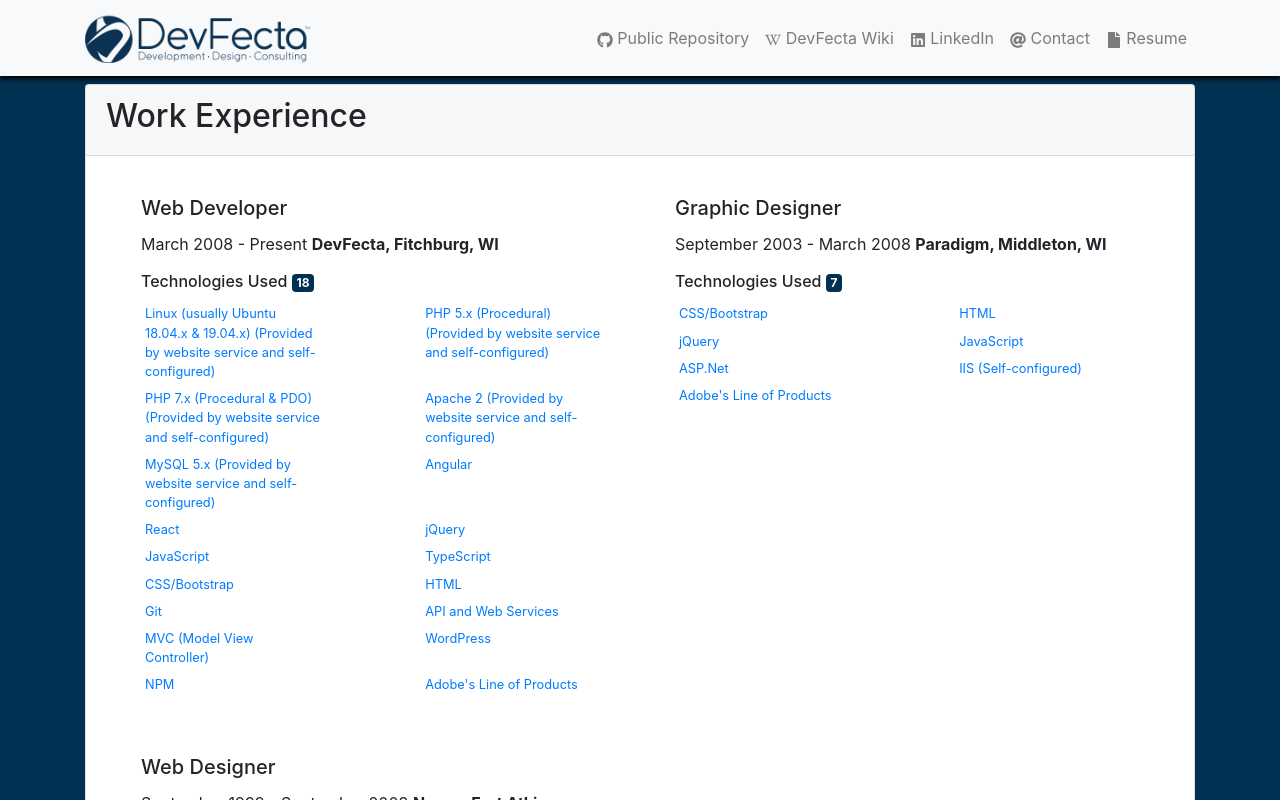
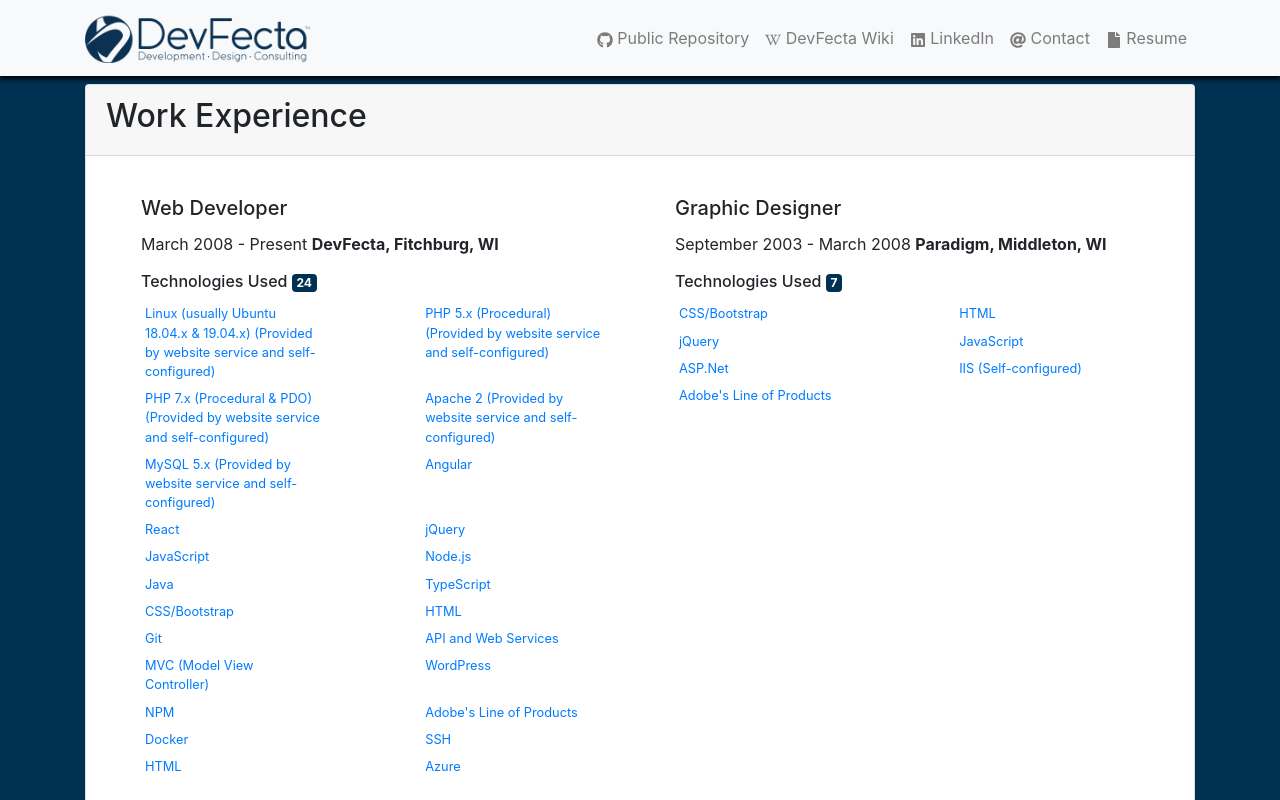
Before and after one commit to devfecta/devfecta.github.io, a React (Create React App) app: page /resume in a window 1280 px wide. Shown: the top 800 px of the page. Built offline with nearby package versions, Linux system fonts and the light colour scheme.

Commit message:
Fixed the intro text overlay.

```diff
--- a/public/resumeData.json
+++ b/public/resumeData.json
@@ -1,28 +1,35 @@
 
 {
     "technologies" : {
-        "aws" : { "description" : "Amazon Web Services", "wiki" : "https://github.com/devfecta/devfecta.github.io/wiki/Amazon-Web-Services" },
-        "php5" : { "description" : "PHP 5.x (Procedural) (Provided by website service and self-configured)", "wiki" : "https://github.com/devfecta/devfecta.github.io/wiki/PHP" },
-        "php7" : { "description" : "PHP 7.x (Procedural & PDO) (Provided by website service and self-configured)", "wiki" : "https://github.com/devfecta/devfecta.github.io/wiki/PHP" },
-        "linux" : { "description" : "Linux (usually Ubuntu 18.04.x & 19.04.x) (Provided by website service and self-configured)", "wiki" : "https://github.com/devfecta/devfecta.github.io/wiki/Linux" },
-        "apache" : { "description" : "Apache 2 (Provided by website service and self-configured)", "wiki" : "https://github.com/devfecta/devfecta.github.io/wiki/Apache" },
-        "mysql" : { "description" : "MySQL 5.x (Provided by website service and self-configured)", "wiki" : "https://github.com/devfecta/devfecta.github.io/wiki/MySQL" },
-        "css" : { "description" : "CSS/Bootstrap", "wiki" : "https://github.com/devfecta/devfecta.github.io/wiki/CSS" },
-        "html" : { "description" : "HTML", "wiki" : "https://github.com/devfecta/devfecta.github.io/wiki/HTML" },
-        "angular" : { "description" : "Angular", "wiki" : "https://github.com/devfecta/devfecta.github.io/wiki/Angular" },
-        "jquery" : { "description" : "jQuery", "wiki" : "https://github.com/devfecta/devfecta.github.io/wiki/jQuery" },
-        "javascript" : { "description" : "JavaScript", "wiki" : "https://github.com/devfecta/devfecta.github.io/wiki/JavaScript" },
-        "git" : { "description" : "Git", "wiki" : "https://github.com/devfecta/devfecta.github.io/wiki/Git" },
-        "api" : { "description" : "API and Web Services", "wiki" : "https://github.com/devfecta/devfecta.github.io/wiki/API-and-Web-Services" },
-        "mvc" : { "description" : "MVC (Model View Controller)", "wiki" : "https://github.com/devfecta/devfecta.github.io/wiki/MVC" },
-        "asp" : { "description" : "ASP.Net", "wiki" : "https://github.com/devfecta/devfecta.github.io/wiki/ASP.Net" },
-        "iis" : { "description" : "IIS (Self-configured)", "wiki" : "https://github.com/devfecta/devfecta.github.io/wiki/IIS" },
-        "wordpress" : { "description" : "WordPress", "wiki" : "https://github.com/devfecta/devfecta.github.io/wiki/WordPress" },
-        "npm" : { "description" : "NPM", "wiki" : "https://github.com/devfecta/devfecta.github.io/wiki/NPM" },
-        "postman" : { "description" : "Adobe's Line of Products", "wiki" : "https://github.com/devfecta/devfecta.github.io/wiki/Postman" },
-        "react" : { "description" : "React", "wiki" : "https://github.com/devfecta/devfecta.github.io/wiki/React" },
-        "typescript" : { "description" : "TypeScript", "wiki" : "https://github.com/devfecta/devfecta.github.io/wiki/TypeScript" },
         "adobe" : { "description" : "Adobe's Line of Products", "wiki" : "https://github.com/devfecta/devfecta.github.io/wiki/Adobe" }
+        , "aws" : { "description" : "Amazon Web Services", "wiki" : "https://github.com/devfecta/devfecta.github.io/wiki/Amazon-Web-Services" }
+        , "angular" : { "description" : "Angular", "wiki" : "https://github.com/devfecta/devfecta.github.io/wiki/Angular" }
+        , "apache" : { "description" : "Apache 2 (Provided by website service and self-configured)", "wiki" : "https://github.com/devfecta/devfecta.github.io/wiki/Apache" }
+        , "api" : { "description" : "API and Web Services", "wiki" : "https://github.com/devfecta/devfecta.github.io/wiki/API-and-Web-Services" }
+        , "asp" : { "description" : "ASP.Net", "wiki" : "https://github.com/devfecta/devfecta.github.io/wiki/ASP.Net" }
+        , "azure" : { "description" : "Azure", "wiki" : "https://github.com/devfecta/devfecta.github.io/wiki/Azure" }
+        , "css" : { "description" : "CSS/Bootstrap", "wiki" : "https://github.com/devfecta/devfecta.github.io/wiki/CSS" }
+        , "docker" : { "description" : "Docker", "wiki" : "https://github.com/devfecta/devfecta.github.io/wiki/Docker" }
+        , "git" : { "description" : "Git", "wiki" : "https://github.com/devfecta/devfecta.github.io/wiki/Git" }
+        , "gcp" : { "description" : "HTML", "wiki" : "https://github.com/devfecta/devfecta.github.io/wiki/Google-Cloud-Platform" }
+        , "html" : { "description" : "HTML", "wiki" : "https://github.com/devfecta/devfecta.github.io/wiki/HTML" }
+        , "iis" : { "description" : "IIS (Self-configured)", "wiki" : "https://github.com/devfecta/devfecta.github.io/wiki/IIS" }
+        , "ionic" : { "description" : "Ionic", "wiki" : "https://github.com/devfecta/devfecta.github.io/wiki/Ionic" }
+        , "java" : { "description" : "Java", "wiki" : "https://github.com/devfecta/devfecta.github.io/wiki/Java" }
+        , "javascript" : { "description" : "JavaScript", "wiki" : "https://github.com/devfecta/devfecta.github.io/wiki/JavaScript" }
+        , "jquery" : { "description" : "jQuery", "wiki" : "https://github.com/devfecta/devfecta.github.io/wiki/jQuery" }
+        , "linux" : { "description" : "Linux (usually Ubuntu 18.04.x & 19.04.x) (Provided by website service and self-configured)", "wiki" : "https://github.com/devfecta/devfecta.github.io/wiki/Linux" }
+        , "mvc" : { "description" : "MVC (Model View Controller)", "wiki" : "https://github.com/devfecta/devfecta.github.io/wiki/MVC" }
+        , "mysql" : { "description" : "MySQL 5.x (Provided by website service and self-configured)", "wiki" : "https://github.com/devfecta/devfecta.github.io/wiki/MySQL" }
+        , "nodejs" : { "description" : "Node.js", "wiki" : "https://github.com/devfecta/devfecta.github.io/wiki/Node.js" }
+        , "npm" : { "description" : "NPM", "wiki" : "https://github.com/devfecta/devfecta.github.io/wiki/NPM" }
+        , "php5" : { "description" : "PHP 5.x (Procedural) (Provided by website service and self-configured)", "wiki" : "https://github.com/devfecta/devfecta.github.io/wiki/PHP" }
+        , "php7" : { "description" : "PHP 7.x (Procedural & PDO) (Provided by website service and self-configured)", "wiki" : "https://github.com/devfecta/devfecta.github.io/wiki/PHP" }
+        , "postman" : { "description" : "Adobe's Line of Products", "wiki" : "https://github.com/devfecta/devfecta.github.io/wiki/Postman" }
+        , "react" : { "description" : "React", "wiki" : "https://github.com/devfecta/devfecta.github.io/wiki/React" }
+        , "ssh" : { "description" : "SSH", "wiki" : "https://github.com/devfecta/devfecta.github.io/wiki/SSH" }
+        , "typescript" : { "description" : "TypeScript", "wiki" : "https://github.com/devfecta/devfecta.github.io/wiki/TypeScript" }
+        , "wordpress" : { "description" : "WordPress", "wiki" : "https://github.com/devfecta/devfecta.github.io/wiki/WordPress" }
     },
 
     "jobs": [
@@ -31,7 +38,7 @@
             "jobTitle" : "Web Developer",
             "city" : "Fitchburg, WI",
             "description" : "Design and develop websites using an array of technologies, languages, and frameworks, along with providing graphic design services.",
-            "technologiesUsed" : ["linux", "php5", "php7", "apache", "mysql", "angular", "react", "jquery", "javascript", "typescript", "css", "html", "git", "api", "mvc", "wordpress", "npm", "postman"],
+            "technologiesUsed" : ["linux", "php5", "php7", "apache", "mysql", "angular", "react", "jquery", "javascript", "nodejs", "java", "typescript", "css", "html", "git", "api", "mvc", "wordpress", "npm", "postman", "docker", "ssh", "gcp", "azure"],
             "startDate": "March 2008",
             "endDate": "Present"
         },
--- a/src/components/Footer.js
+++ b/src/components/Footer.js
@@ -6,7 +6,7 @@
 
         return (
             <footer className="text-light text-center">
-                <span>&copy; DevFecta</span>
+                <span className="container">&copy; DevFecta</span>
             </footer>
         );
     }
--- a/src/components/Resume.js
+++ b/src/components/Resume.js
@@ -8,13 +8,19 @@
     let clients = "";
 
     const techStyle = {
-        "font-size": "80%"
+        fontSize: "80%"
     }
 
     if (props.resumeData.jobs) {
-        console.log('test');
-        console.log(props.resumeData.jobs);
+
+        console.log(props.resumeData.jobs.sort());
+        // let test = [...props.resumeData.jobs].sort((jobOne, jobTwo) => (jobOne.companyName[1] > jobTwo.companyName[1]) || (jobOne.companyName[1] === jobTwo.companyName[1] ? -1 : 0) );
+
         workExperience = props.resumeData.jobs.map( (job, index) => {
+
+           // let test = [...job.technologiesUsed].sort((jobOne, jobTwo) => jobOne[index] > jobTwo[index] ? 1 : -1);
+           // console.log(test);
+
             return (
 
                 <div key={index} className="card col-md-6 col-sm-12 border-0">
@@ -27,6 +33,8 @@
                                 <h6>Technologies Used <span className="badge badge-devfecta">{job.technologiesUsed.length}</span></h6>
                                 <ul className="list-inline row justify-content-between" style={techStyle}>
                                     {
+
+
                                         job.technologiesUsed.map( (technology, index) => {
                                             return (
                                                 <li key={index} className="list-inline-item col-md-5 m-1">
@@ -55,7 +63,7 @@
 
     return(
 
-        <section className="pb-2">
+        <section className="container-fluid pb-2">
             <article id="resumeArticle" className="container my-1">
                 <div className="card">
                     <div className="card-header">
--- a/src/components/Services.js
+++ b/src/components/Services.js
@@ -7,13 +7,11 @@
     render() {
 
         return (
-
-            <section>
+            <div>
+            <section className="container-fluid">
                 <div id="serviceImage" className="w-100"></div>
                 <article id="serviceArticle">
-
-
-                    <div id="serviceIntro" className="row text-light d-flex align-items-center">
+                    <div id="serviceIntro" className="px-3 text-light d-flex align-items-center">
                             <p className="container">DevFecta is a web development, design, and consulting company based in Madison, Wisconsin that offers professional
                                 website design, web development, and graphic design services. In addition, I also offer consulting services for
                                 when you just need a little help with a current web project.</p>
@@ -47,10 +45,14 @@
                     </div>
                 </article>
 
-                <article id="portfolioArticle" className="row d-flex justify-content-center">
+
+            </section>
+            <section>
+                <article id="portfolioArticle" className="d-flex justify-content-center">
                     <a href="/resume" className="btn btn-primary">View My Resume</a>
                 </article>
             </section>
+            </div>
         );
     }
 }
--- a/src/css/App.css
+++ b/src/css/App.css
@@ -13,11 +13,11 @@
 	background-color: #003153;
 }
 
+
 #serviceArticle {
-	padding-bottom: 1em;
-	clear: both;
+
+
 }
-
 
 #serviceImage {
 	height: 500px;
@@ -27,16 +27,20 @@
 	background-repeat: no-repeat;
 	opacity: 0.4;
 	z-index: 0;
-	position: absolute;
+	position: fixed;
 	top: 0;
+	left: 0;
+	padding: 0;
 	box-shadow: #000 0px 3px 5px;
 
 }
 
 #serviceIntro {
 	position: relative;
-	font-size: 150%;
-	height: 300px;
+	font-size: 1.5em;
+	min-height: 300px;
+	height: auto;
+	padding: 2em 0 -2em 0;
 }
 #serviceIntro p {
 	text-shadow: #000 2px 2px 3px;
--- a/src/css/index.css
+++ b/src/css/index.css
@@ -6,9 +6,15 @@
     sans-serif;
   -webkit-font-smoothing: antialiased;
   -moz-osx-font-smoothing: grayscale;
+  font-size: 1em;
+  width: 100%;
 }
 
 .badge-devfecta {
   color: #fff;
   background-color: #003153;
 }
+
+header, main, footer {
+  margin: 0;
+}
```
